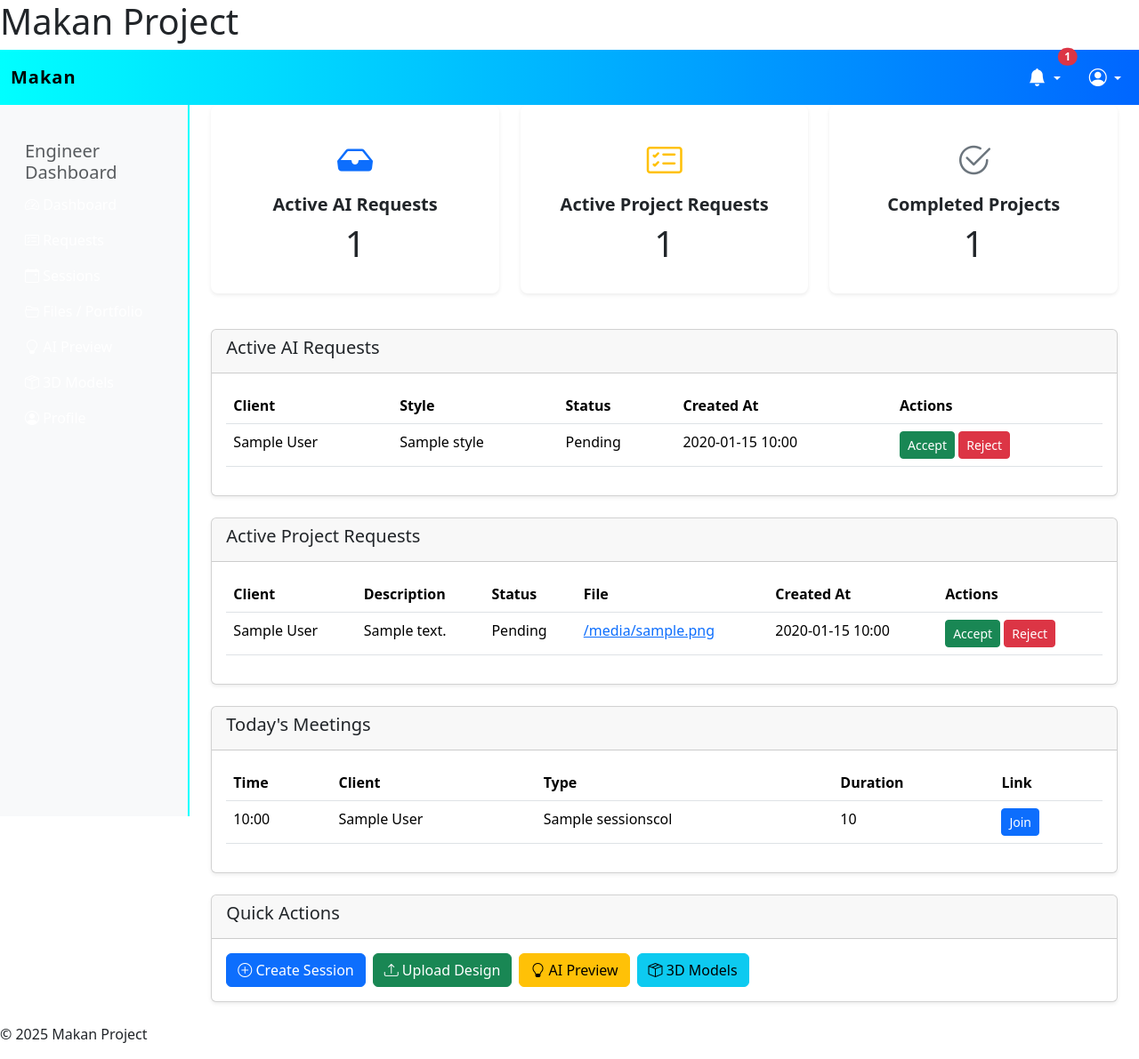
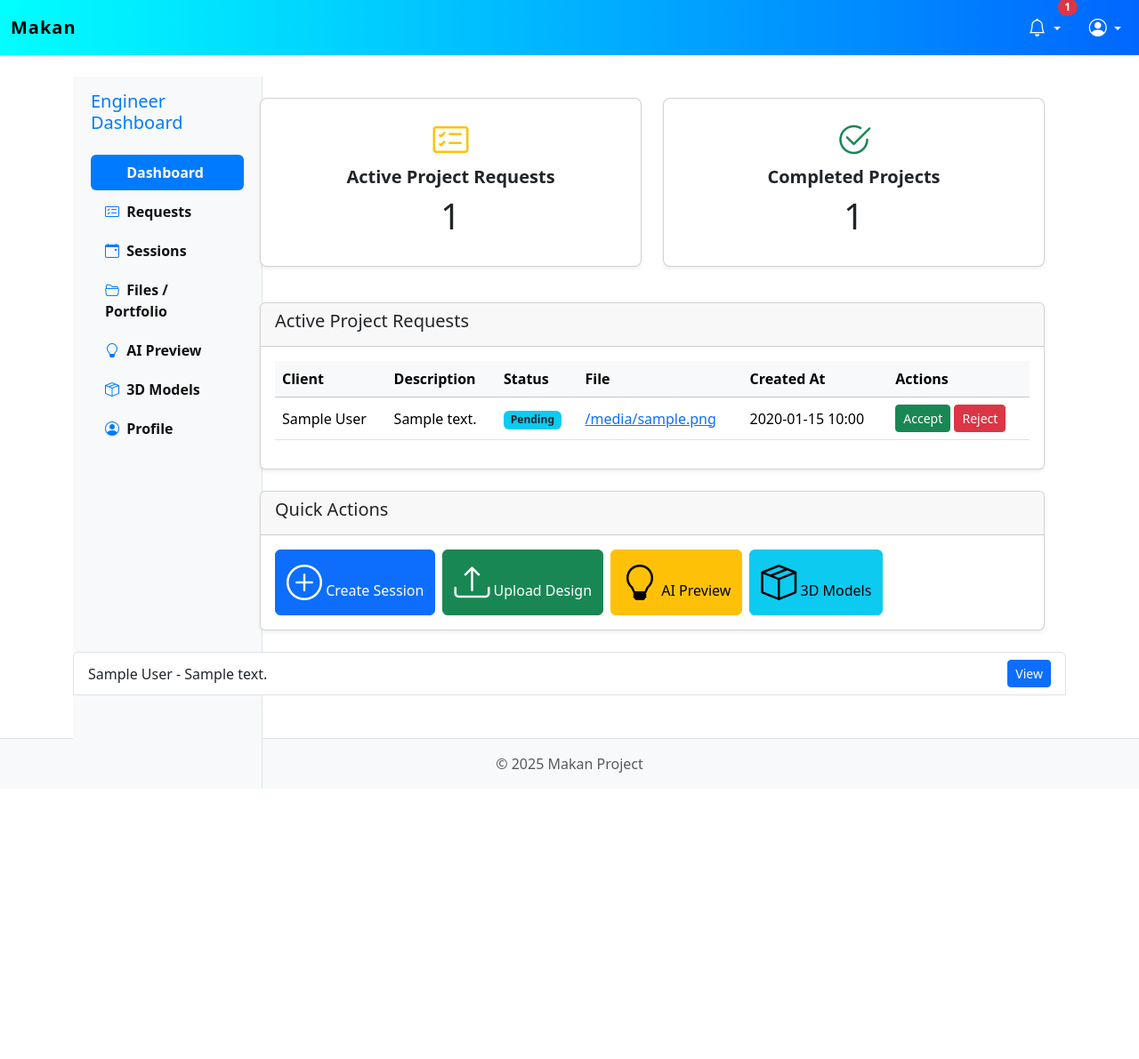
Before and after one commit to MAKAN-Project/makan-backend, a Django app: template engineers/templates/engineers/engineer_dashboard.html in a window 1280 px wide. Shown: the whole page at 89% size. After the commit the page ends 886 px from the top, so only its background shows below. Run offline with Django 5.2, Linux system fonts and the light colour scheme; the template is opened without the code that fills it: most values are stand-ins (such as "Sample title", 1, 10 or a date in 2020).

Commit message:
update engineer dashbord

```diff
--- a/engineers/templates/engineers/engineer_dashboard.html
+++ b/engineers/templates/engineers/engineer_dashboard.html
@@ -3,105 +3,102 @@
 {% block title %}Engineer Dashboard{% endblock %}
 
 {% block content %}
+<style>
+/* Sidebar */
+.sidebar,
+.sidebar * {
+  color: #111 !important;
+  text-shadow: none !important;
+  opacity: 1 !important;
+}
+.sidebar .nav-link {
+  font-weight: 600;
+  color: #111 !important;
+}
+.sidebar .nav-link:hover {
+  background-color: rgba(0, 123, 255, 0.1) !important;
+  color: #007bff !important;
+}
+.sidebar .nav-link.active {
+  background-color: #007bff !important;
+  color: #fff !important;
+}
+.sidebar h5,
+.sidebar .nav-link i {
+  color: #007bff !important;
+}
+body {
+  -webkit-font-smoothing: auto !important;
+  -moz-osx-font-smoothing: auto !important;
+}
+
+/* Cards */
+.card .card-body i {
+  font-size: 2.5rem;
+}
+
+/* Tables */
+.table .badge {
+  font-weight: 600;
+}
+</style>
+
 <div class="container-fluid">
   <div class="row">
 
     <!-- Sidebar -->
-    <nav class="col-md-3 col-lg-2 d-md-block bg-light sidebar collapse">
-      <div class="position-sticky pt-3">
-        <h5 class="sidebar-heading px-3 mt-4 mb-1 text-muted">Engineer Dashboard</h5>
+    <nav class="col-md-3 col-lg-2 d-md-block bg-light sidebar vh-100 border-end position-fixed">
+      <div class="pt-3 px-2">
+        <h5 class="text-muted mb-4">Engineer Dashboard</h5>
         <ul class="nav flex-column">
-          <li class="nav-item">
-            <a class="nav-link active" href="{% url 'engineers_dashboard' %}">
-              <i class="bi bi-speedometer2"></i> Dashboard
+          <li class="nav-item mb-1">
+            <a class="nav-link active rounded" href="{% url 'engineers_dashboard' %}">
+              <i class="bi bi-speedometer2 me-1"></i> Dashboard
             </a>
           </li>
-          <li class="nav-item"><a class="nav-link" href="#"><i class="bi bi-card-checklist"></i> Requests</a></li>
-          <li class="nav-item"><a class="nav-link" href="#"><i class="bi bi-calendar-event"></i> Sessions</a></li>
-          <li class="nav-item"><a class="nav-link" href="#"><i class="bi bi-folder2-open"></i> Files / Portfolio</a></li>
-          <li class="nav-item"><a class="nav-link" href="#"><i class="bi bi-lightbulb"></i> AI Preview</a></li>
-          <li class="nav-item"><a class="nav-link" href="#"><i class="bi bi-box-seam"></i> 3D Models</a></li>
-          <li class="nav-item"><a class="nav-link" href="#"><i class="bi bi-person-circle"></i> Profile</a></li>
+          <li class="nav-item mb-1"><a class="nav-link" href="#"><i class="bi bi-card-checklist me-1"></i> Requests</a></li>
+          <li class="nav-item mb-1"><a class="nav-link" href="#"><i class="bi bi-calendar-event me-1"></i> Sessions</a></li>
+          <li class="nav-item mb-1"><a class="nav-link" href="#"><i class="bi bi-folder2-open me-1"></i> Files / Portfolio</a></li>
+          <li class="nav-item mb-1"><a class="nav-link" href="#"><i class="bi bi-lightbulb me-1"></i> AI Preview</a></li>
+          <li class="nav-item mb-1"><a class="nav-link" href="#"><i class="bi bi-box-seam me-1"></i> 3D Models</a></li>
+          <li class="nav-item mb-1"><a class="nav-link" href="#"><i class="bi bi-person-circle me-1"></i> Profile</a></li>
         </ul>
       </div>
     </nav>
 
     <!-- Main Content -->
-    <main class="col-md-9 ms-sm-auto col-lg-10 px-md-4">
+    <main class="col-md-9 ms-sm-auto col-lg-10 px-md-4 offset-md-3">
 
-      <!-- Dashboard Overview Cards -->
-      <div class="row mb-4">
-        <div class="col-md-4 mb-3">
-          <div class="card shadow-sm border-0 rounded-3 text-center p-3">
+      <!-- Dashboard Cards -->
+      <div class="row my-4">
+        <div class="col-md-6 mb-3">
+          <div class="card text-center shadow-sm rounded-3">
             <div class="card-body">
-              <div class="mb-2"><i class="bi bi-inbox-fill fs-1 text-primary"></i></div>
-              <h5 class="card-title fw-bold">Active AI Requests</h5>
-              <p class="card-text display-6">{{ pending_requests_count }}</p>
+              <i class="bi bi-card-checklist fs-1 text-warning mb-2"></i>
+              <h5 class="card-title fw-bold">Active Project Requests</h5>
+              <p class="display-6">{{ active_project_requests_count }}</p>
             </div>
           </div>
         </div>
-        <div class="col-md-4 mb-3">
-          <div class="card shadow-sm border-0 rounded-3 text-center p-3">
+        <div class="col-md-6 mb-3">
+          <div class="card text-center shadow-sm rounded-3">
             <div class="card-body">
-              <div class="mb-2"><i class="bi bi-card-checklist fs-1 text-warning"></i></div>
-              <h5 class="card-title fw-bold">Active Project Requests</h5>
-              <p class="card-text display-6">{{ active_project_requests.count }}</p>
-            </div>
-          </div>
-        </div>
-        <div class="col-md-4 mb-3">
-          <div class="card shadow-sm border-0 rounded-3 text-center p-3">
-            <div class="card-body">
-              <div class="mb-2"><i class="bi bi-check2-circle fs-1 text-secondary"></i></div>
+              <i class="bi bi-check2-circle fs-1 text-success mb-2"></i>
               <h5 class="card-title fw-bold">Completed Projects</h5>
-              <p class="card-text display-6">{{ completed_projects_count }}</p>
+              <p class="display-6">{{ completed_projects_count }}</p>
             </div>
           </div>
         </div>
       </div>
 
-      <!-- Active AI Requests Table -->
+      <!-- Active Project Requests -->
       <div class="card mb-4 shadow-sm">
-        <div class="card-header"><h5>Active AI Requests</h5></div>
+        <div class="card-header">
+          <h5>Active Project Requests</h5>
+        </div>
         <div class="card-body table-responsive">
-          <table class="table table-hover">
-            <thead>
-              <tr>
-                <th>Client</th>
-                <th>Style</th>
-                <th>Status</th>
-                <th>Created At</th>
-                <th>Actions</th>
-              </tr>
-            </thead>
-            <tbody>
-              {% for request in requests %}
-              <tr>
-                <td>{{ request.user.first_name }} {{ request.user.last_name }}</td>
-                <td>{{ request.style }}</td>
-                <td>{{ request.status|title }}</td>
-                <td>{{ request.created_at|date:"Y-m-d H:i" }}</td>
-                <td>
-                  <a href="{% url 'accept_ai_request' request.ai_request_id %}" class="btn btn-success btn-sm">Accept</a>
-                  <a href="{% url 'reject_ai_request' request.ai_request_id %}" class="btn btn-danger btn-sm">Reject</a>
-                </td>
-              </tr>
-              {% empty %}
-              <tr>
-                <td colspan="5" class="text-center text-muted">No active AI requests</td>
-              </tr>
-              {% endfor %}
-            </tbody>
-          </table>
-        </div>
-      </div>
-
-      <!-- Active Project Requests Table -->
-      <div class="card mb-4 shadow-sm">
-        <div class="card-header"><h5>Active Project Requests</h5></div>
-        <div class="card-body table-responsive">
-          <table class="table table-hover">
-            <thead>
+          <table class="table table-hover align-middle">
+            <thead class="table-light">
               <tr>
                 <th>Client</th>
                 <th>Description</th>
@@ -116,7 +113,15 @@
               <tr>
                 <td>{{ req.client.first_name }} {{ req.client.last_name }}</td>
                 <td>{{ req.description }}</td>
-                <td>{{ req.status|title }}</td>
+                <td>
+                  {% if req.status == "pending" %}
+                    <span class="badge bg-info text-dark">Pending</span>
+                  {% elif req.status == "in_progress" %}
+                    <span class="badge bg-warning text-dark">In Progress</span>
+                  {% elif req.status == "rejected" %}
+                    <span class="badge bg-danger text-white">Rejected</span>
+                  {% endif %}
+                </td>
                 <td>
                   {% if req.file %}
                     <a href="{{ req.file.path }}" target="_blank">{{ req.file.file_name }}</a>
@@ -126,8 +131,12 @@
                 </td>
                 <td>{{ req.created_at|date:"Y-m-d H:i" }}</td>
                 <td>
-                  <a href="{% url 'accept_project_request' req.request_id %}" class="btn btn-success btn-sm">Accept</a>
-                  <a href="{% url 'reject_project_request' req.request_id %}" class="btn btn-danger btn-sm">Reject</a>
+                  {% if req.status == "pending" %}
+                    <a href="{% url 'accept_project_request' req.request_id %}" class="btn btn-success btn-sm">Accept</a>
+                    <a href="{% url 'reject_project_request' req.request_id %}" class="btn btn-danger btn-sm">Reject</a>
+                  {% else %}
+                    <span class="text-muted">No actions</span>
+                  {% endif %}
                 </td>
               </tr>
               {% empty %}
@@ -140,42 +149,11 @@
         </div>
       </div>
 
-      <!-- Today's Meetings -->
-      <div class="card mb-4 shadow-sm">
-        <div class="card-header"><h5>Today's Meetings</h5></div>
-        <div class="card-body table-responsive">
-          <table class="table table-hover">
-            <thead>
-              <tr>
-                <th>Time</th>
-                <th>Client</th>
-                <th>Type</th>
-                <th>Duration</th>
-                <th>Link</th>
-              </tr>
-            </thead>
-            <tbody>
-              {% for session in sessions %}
-              <tr>
-                <td>{{ session.scheduled_at|date:"H:i" }}</td>
-                <td>{{ session.user.first_name }} {{ session.user.last_name }} </td>
-                <td>{{ session.sessionscol }}</td>
-                <td>{{ session.duration|default:"45 min" }}</td>
-                <td><a href="{{ session.meeting_link }}" target="_blank" class="btn btn-primary btn-sm">Join</a></td>
-              </tr>
-              {% empty %}
-              <tr>
-                <td colspan="5" class="text-center text-muted">No meetings scheduled</td>
-              </tr>
-              {% endfor %}
-            </tbody>
-          </table>
-        </div>
-      </div>
-
       <!-- Quick Actions -->
       <div class="card mb-4 shadow-sm">
-        <div class="card-header"><h5>Quick Actions</h5></div>
+        <div class="card-header">
+          <h5>Quick Actions</h5>
+        </div>
         <div class="card-body d-flex flex-wrap gap-2">
           <a href="#" class="btn btn-primary"><i class="bi bi-plus-circle"></i> Create Session</a>
           <a href="#" class="btn btn-success"><i class="bi bi-upload"></i> Upload Design</a>
@@ -187,4 +165,52 @@
     </main>
   </div>
 </div>
+<!-- قائمة Project Requests -->
+<ul class="list-group">
+  {% for request in active_project_requests %}
+  <li class="list-group-item d-flex justify-content-between align-items-center">
+    {{ request.client.first_name }} {{ request.client.last_name }} - {{ request.description }}
+    <button class="btn btn-sm btn-primary" data-bs-toggle="modal" data-bs-target="#requestModal{{ request.request_id }}">
+      View
+    </button>
+  </li>
+
+  <!-- Modal -->
+  <div class="modal fade" id="requestModal{{ request.request_id }}" tabindex="-1" aria-labelledby="requestModalLabel{{ request.request_id }}" aria-hidden="true">
+    <div class="modal-dialog">
+      <div class="modal-content">
+        <div class="modal-header">
+          <h5 class="modal-title" id="requestModalLabel{{ request.request_id }}">Project Request Details</h5>
+          <button type="button" class="btn-close" data-bs-dismiss="modal" aria-label="Close"></button>
+        </div>
+        <div class="modal-body">
+          <p><strong>Client:</strong> {{ request.client.first_name }} {{ request.client.last_name }}</p>
+          <p><strong>Description:</strong> {{ request.description }}</p>
+          <p><strong>Status:</strong> {{ request.status }}</p>
+          {% if request.file_set.all %}
+            <p><strong>Files:</strong></p>
+            <ul>
+              {% for file in request.file_set.all %}
+                <li><a href="{{ file.file.url }}" target="_blank">{{ file.filename }}</a></li>
+              {% endfor %}
+            </ul>
+          {% endif %}
+        </div>
+        <div class="modal-footer">
+          <form method="POST" action="{% url 'accept_project_request' request.request_id %}">
+            {% csrf_token %}
+            <button type="submit" class="btn btn-success">Accept</button>
+          </form>
+          <form method="POST" action="{% url 'reject_project_request' request.request_id %}">
+            {% csrf_token %}
+            <button type="submit" class="btn btn-danger">Reject</button>
+          </form>
+          <button type="button" class="btn btn-secondary" data-bs-dismiss="modal">Close</button>
+        </div>
+      </div>
+    </div>
+  </div>
+  {% endfor %}
+</ul>
+
 {% endblock %}
--- a/makan_project/settings.py
+++ b/makan_project/settings.py
@@ -147,6 +147,8 @@ USE_TZ = True
 # https://docs.djangoproject.com/en/5.2/howto/static-files/
 
 STATIC_URL = 'static/'
+MEDIA_URL = '/media/'
+MEDIA_ROOT = os.path.join(BASE_DIR, 'media')
 
 # Default primary key field type
 # https://docs.djangoproject.com/en/5.2/ref/settings/#default-auto-field
--- a/makan_project/templates/base.html
+++ b/makan_project/templates/base.html
@@ -1,89 +1,181 @@
 <!DOCTYPE html>
 <html lang="en">
+
 <head>
   {% load static %}
   <meta charset="UTF-8">
   <title>{% block title %}Makan Project{% endblock %}</title>
+
   <link rel="stylesheet" href="{% static 'css/style.css' %}">
   <link href="https://cdn.jsdelivr.net/npm/bootstrap@5.3.2/dist/css/bootstrap.min.css" rel="stylesheet">
+  <link href="https://cdn.jsdelivr.net/npm/bootstrap-icons@1.11.1/font/bootstrap-icons.css" rel="stylesheet">
+</head>
 
-<!-- Bootstrap Icons -->
-<link href="https://cdn.jsdelivr.net/npm/bootstrap-icons@1.11.1/font/bootstrap-icons.css" rel="stylesheet">
-
-</head>
 <body>
   <header>
-        <h1>Makan Project</h1>
-        <nav class="navbar navbar-expand-lg navbar-light bg-light sticky-top">
+    <nav class="navbar navbar-expand-lg navbar-light bg-light shadow-sm sticky-top">
       <div class="container-fluid">
-    <a class="navbar-brand" href="#">Makan</a>
+        <a class="navbar-brand fw-bold" href="#">Makan</a>
 
-    <!-- Toggle button for mobile -->
         <button class="navbar-toggler" type="button" data-bs-toggle="collapse" data-bs-target="#navbarContent">
           <span class="navbar-toggler-icon"></span>
         </button>
 
         <div class="collapse navbar-collapse" id="navbarContent">
-      <ul class="navbar-nav ms-auto">
+          <ul class="navbar-nav ms-auto align-items-center">
+
             <!-- Notifications Dropdown -->
-        <li class="nav-item dropdown">
-          <a class="nav-link dropdown-toggle position-relative" href="#" id="notificationsDropdown" role="button" data-bs-toggle="dropdown" aria-expanded="false">
-            <i class="bi bi-bell-fill fs-5"></i>
-            {% if recent_requests %}
+            <li class="nav-item dropdown me-3">
+              <a class="nav-link position-relative dropdown-toggle" href="#" id="notifDropdown" role="button"
+                data-bs-toggle="dropdown" aria-expanded="false">
+                <i class="bi bi-bell fs-5"></i>
+                {% if pending_notifications %}
                 <span class="position-absolute top-0 start-100 translate-middle badge rounded-pill bg-danger">
-              {{ recent_requests|length }}
-              <span class="visually-hidden">unread notifications</span>
+                  {{ pending_notifications|length }}
                 </span>
                 {% endif %}
               </a>
-          <ul class="dropdown-menu dropdown-menu-end shadow" aria-labelledby="notificationsDropdown" style="width: 300px;">
-            <li class="dropdown-header fw-bold">Latest Requests</li>
-            {% if recent_requests %}
-              {% for req in recent_requests %}
+
+              <ul class="dropdown-menu dropdown-menu-end p-2 shadow" aria-labelledby="notifDropdown"
+                style="width: 350px; max-height: 400px; overflow-y: auto;">
                 <li>
-                <a class="dropdown-item d-flex justify-content-between align-items-center" href="{% url 'accept_request' req.ai_request_id %}">
+                  <h6 class="dropdown-header text-primary">New Project Requests</h6>
+                </li>
+
+              {% if pending_notifications %}
+                    {% for notif in pending_notifications %}
+                          <li class="mb-2 border-bottom pb-2">
+                            <div class="d-flex justify-content-between align-items-start">
                               <div>
-                    <strong>{{ req.user.username }}</strong> requested <em>{{ req.service_type }}</em>
-                    <div class="text-muted small">{{ req.created_at|timesince }} ago</div>
+                                <strong>{{ notif.client.first_name }} {{ notif.client.last_name }}</strong><br>
+                                <small class="text-muted">{{ notif.created_at|date:"Y-m-d H:i" }}</small>
                               </div>
-                  <span class="badge bg-success">New</span>
-                </a>
+                              <button class="btn btn-sm btn-outline-primary" data-bs-toggle="modal" data-bs-target="#requestModal"
+                                data-request-id="{{ notif.request_id }}" data-description="{{ notif.description }}"
+                                data-client="{{ notif.client.first_name }} {{ notif.client.last_name }}" {% if notif.file %}
+                                data-file-url="/media/{{ notif.file.path }}" data-file-name="{{ notif.file.file_name }}" {% endif %}>
+                                View
+                              </button>
+
+
+                            </div>
                           </li>
                     {% endfor %}
              {% else %}
-              <li class="dropdown-item text-center text-muted">No new notifications</li>
+                <li>
+                  <p class="dropdown-item text-muted text-center mb-0">No new notifications</p>
+                </li>
              {% endif %}
               </ul>
             </li>
 
             <!-- User Dropdown -->
-        <li class="nav-item dropdown ms-3">
-          <a class="nav-link dropdown-toggle" href="#" id="userDropdown" role="button" data-bs-toggle="dropdown">
+            <li class="nav-item dropdown">
+              <a class="nav-link dropdown-toggle" href="#" id="userDropdown" role="button" data-bs-toggle="dropdown"
+                aria-expanded="false">
                 <i class="bi bi-person-circle fs-5"></i>
               </a>
-          <ul class="dropdown-menu dropdown-menu-end" aria-labelledby="userDropdown">
+              <ul class="dropdown-menu dropdown-menu-end">
                 <li><a class="dropdown-item" href="#">Profile</a></li>
                 <li><a class="dropdown-item" href="#">Settings</a></li>
-            <li><hr class="dropdown-divider"></li>
+                <li>
+                  <hr class="dropdown-divider">
+                </li>
                 <li><a class="dropdown-item" href="{% url 'logout_user' %}">Logout</a></li>
               </ul>
             </li>
-
           </ul>
         </div>
       </div>
     </nav>
-
   </header>
 
-    <main>
+  <main class="container py-4">
     {% block content %}{% endblock %}
   </main>
 
-    <footer>
-        <p>© 2025 Makan Project</p>
+  <!-- ===================== -->
+  <!-- Request Details Modal -->
+  <!-- ===================== -->
+  <div class="modal fade" id="requestModal" tabindex="-1" aria-labelledby="requestModalLabel" aria-hidden="true">
+    <div class="modal-dialog modal-dialog-centered">
+      <div class="modal-content">
+        <form method="POST" id="requestActionForm">
+          {% csrf_token %}
+          <div class="modal-header">
+            <h5 class="modal-title" id="requestModalLabel">Project Request Details</h5>
+            <button type="button" class="btn-close" data-bs-dismiss="modal"></button>
+          </div>
+          <div class="modal-body">
+            <p><strong>Client:</strong> <span id="modalClient"></span></p>
+            <p><strong>Request ID:</strong> <span id="modalRequestId"></span></p>
+            <p><strong>Description:</strong></p>
+            <p id="modalDescription" class="border p-2 bg-light rounded"></p>
+            <div id="modalFileContainer" class="mt-3" style="display: none;">
+              <strong>Attached File:</strong>
+              <p id="modalFile" class="mt-1"></p>
+            </div>
+            <!-- تحديد موعد الجلسة -->
+            <div class="mt-3">
+              <label for="scheduled_at" class="form-label"><strong>Session Date & Time</strong></label>
+              <input type="datetime-local" class="form-control" name="scheduled_at" id="scheduled_at" required>
+            </div>
+          </div>
+          <div class="modal-footer">
+            <button type="submit" formaction="" id="acceptBtn" class="btn btn-success">
+              <i class="bi bi-check-circle"></i> Accept & Schedule
+            </button>
+            <button type="submit" formaction="" id="rejectBtn" class="btn btn-danger">
+              <i class="bi bi-x-circle"></i> Reject
+            </button>
+          </div>
+        </form>
+      </div>
+    </div>
+  </div>
+
+  <!-- ===================== -->
+  <!-- Scripts -->
+  <!-- ===================== -->
+  <script src="https://cdn.jsdelivr.net/npm/bootstrap@5.3.2/dist/js/bootstrap.bundle.min.js"></script>
+
+  <script>
+    const requestModal = document.getElementById('requestModal');
+    requestModal.addEventListener('show.bs.modal', event => {
+      const button = event.relatedTarget;
+      const requestId = button.getAttribute('data-request-id');
+      const description = button.getAttribute('data-description');
+      const client = button.getAttribute('data-client');
+      const fileUrl = button.getAttribute('data-file-url');
+      const fileName = button.getAttribute('data-file-name');
+
+      document.getElementById('modalRequestId').textContent = requestId;
+      document.getElementById('modalDescription').textContent = description;
+      document.getElementById('modalClient').textContent = client;
+
+      document.getElementById('acceptBtn').setAttribute('formaction', `/engineers/project_request/${requestId}/accept/`);
+      document.getElementById('rejectBtn').setAttribute('formaction', `/engineers/project_request/${requestId}/reject/`);
+
+      // عرض الملف داخل المودال
+      const fileContainer = document.getElementById('modalFileContainer');
+      const fileElement = document.getElementById('modalFile');
+      if (fileUrl) {
+        fileContainer.style.display = 'block';
+        fileElement.innerHTML = `
+        <a href="${fileUrl}" target="_blank" class="text-decoration-none">
+          <i class="bi bi-paperclip"></i> ${fileName || 'View File'}
+        </a>`;
+      } else {
+        fileContainer.style.display = 'none';
+        fileElement.innerHTML = '';
+      }
+    });
+  </script>
+
+
+  <footer class="text-center py-3 bg-light mt-4 border-top">
+    <p class="mb-0 text-muted">© 2025 Makan Project</p>
   </footer>
-    <!-- Bootstrap CSS -->
-<script src="https://cdn.jsdelivr.net/npm/bootstrap@5.3.2/dist/js/bootstrap.bundle.min.js"></script>
 </body>
+
 </html>
--- a/makan_project/urls.py
+++ b/makan_project/urls.py
@@ -14,6 +14,9 @@ Including another URLconf
     1. Import the include() function: from django.urls import include, path
     2. Add a URL to urlpatterns:  path('blog/', include('blog.urls'))
 """
+from django.conf import settings
+from django.conf.urls.static import static
+
 from django.contrib import admin
 from django.urls import path,include
 
@@ -31,3 +34,5 @@ urlpatterns = [
     path('payments/', include('payments.urls')),    # روابط payments
 
 ]
+if settings.DEBUG:
+    urlpatterns += static(settings.MEDIA_URL, document_root=settings.MEDIA_ROOT)
```
Also changed, not shown: engineers/urls.py (+6 -4 lines), engineers/views.py (+39 -40 lines), 1 other file. Lines whose indentation alone changed are shown as unchanged.
